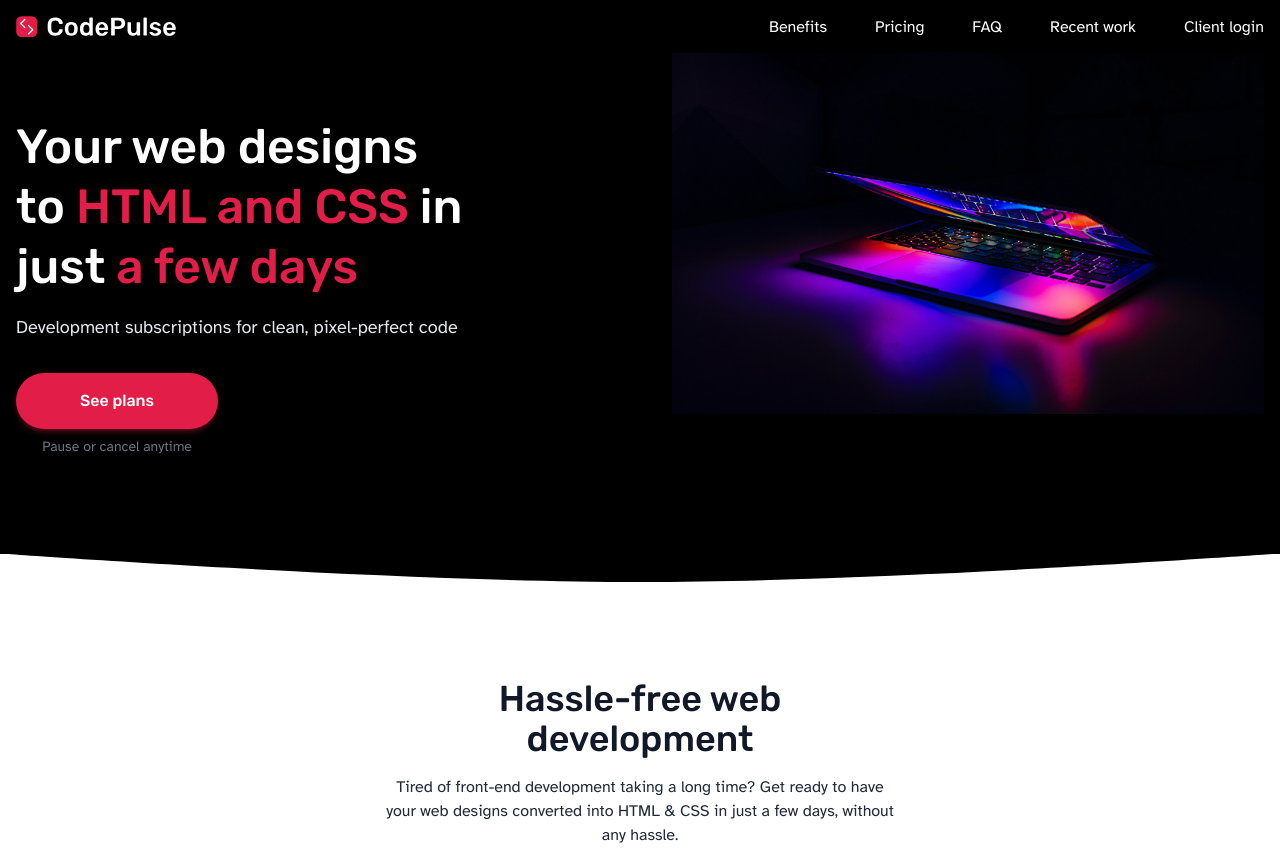
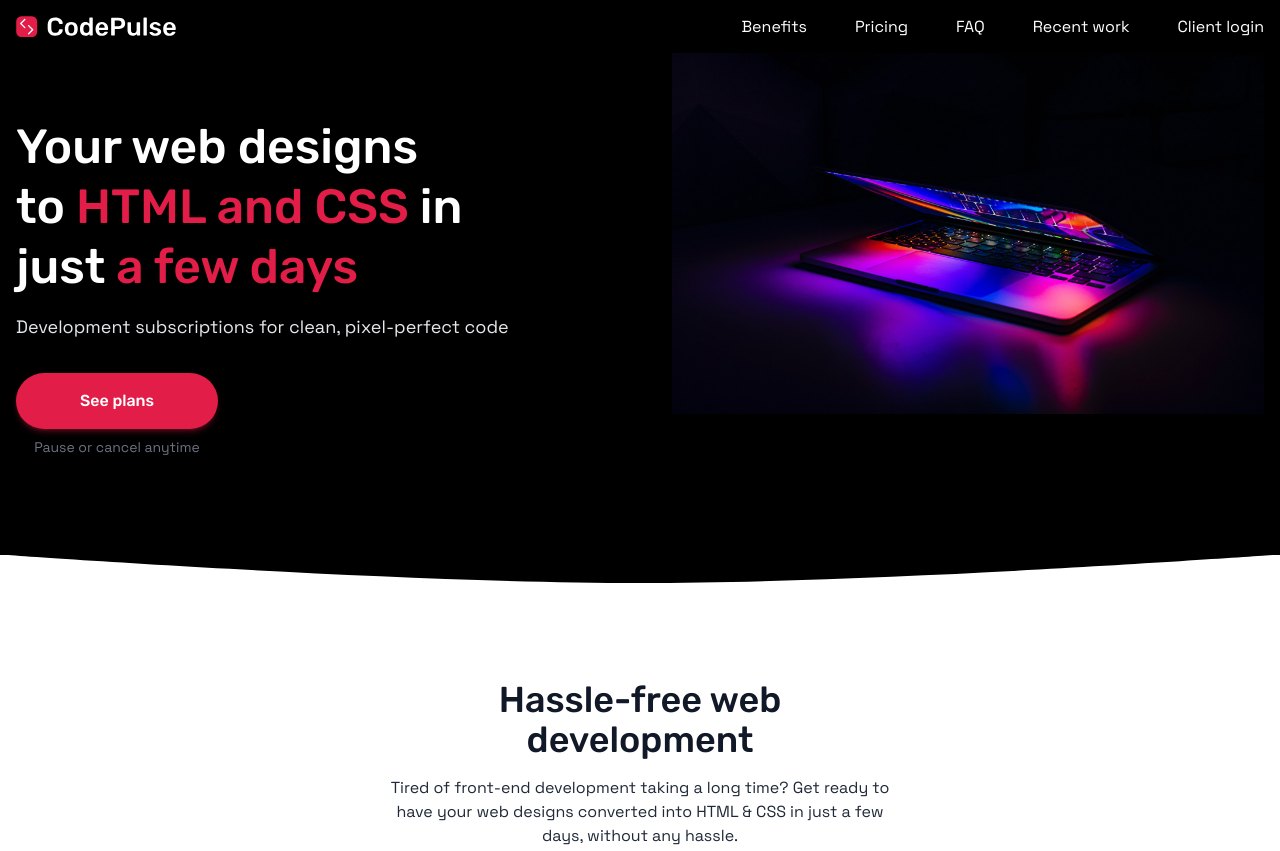
Before and after one commit to sanderjn/CodePulse, a website built with Vite: page index.html in a window 1280 px wide. Shown: the top 851 px of the page. Built offline with nearby package versions, Linux system fonts and the light colour scheme.

Commit message:
Cange font

```diff
--- a/index.html
+++ b/index.html
@@ -19,7 +19,7 @@
     <!-- Google font -->
     <link rel="preconnect" href="https://fonts.googleapis.com">
     <link rel="preconnect" href="https://fonts.gstatic.com" crossorigin>
-    <link href="https://fonts.googleapis.com/css2?family=Atkinson+Hyperlegible:wght@400;700&family=Rubik:wght@500&display=swap" rel="stylesheet">
+    <link href="https://fonts.googleapis.com/css2?family=Space+Grotesk:wght@400;500;600;700&family=Rubik:wght@500&display=swap" rel="stylesheet">
   </head>
   <body class="antialiased">
     <header class="bg-black">
--- a/tailwind.config.js
+++ b/tailwind.config.js
@@ -13,7 +13,7 @@ export default {
             },
         }),
         fontFamily: {
-            sans: ["Atkinson Hyperlegible", ...defaultTheme.fontFamily.sans],
+            sans: ["Space Grotesk", ...defaultTheme.fontFamily.sans],
             display: ["Rubik", ...defaultTheme.fontFamily.sans],
         },
         extend: {
```
Also changed, not shown: style.css.
